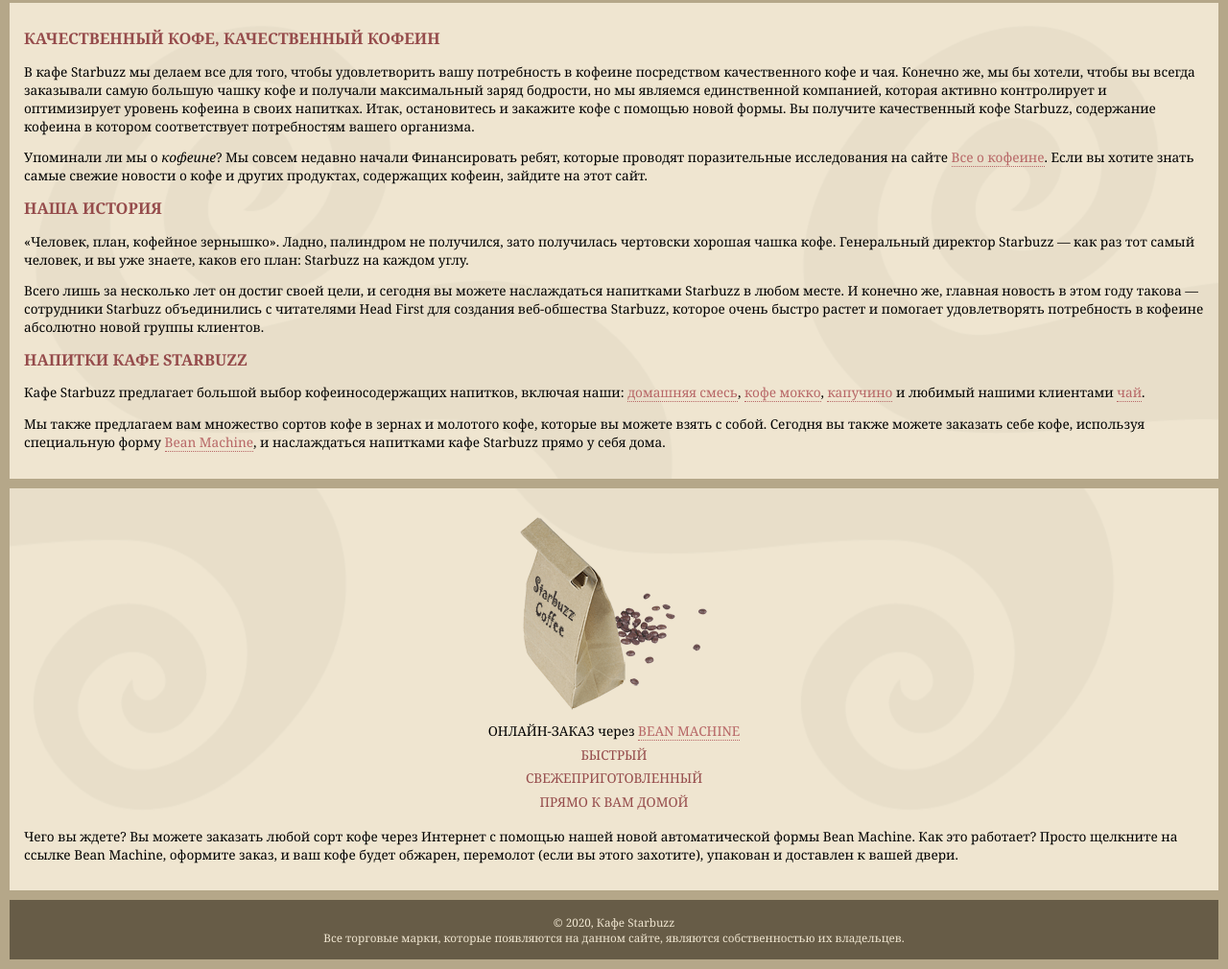
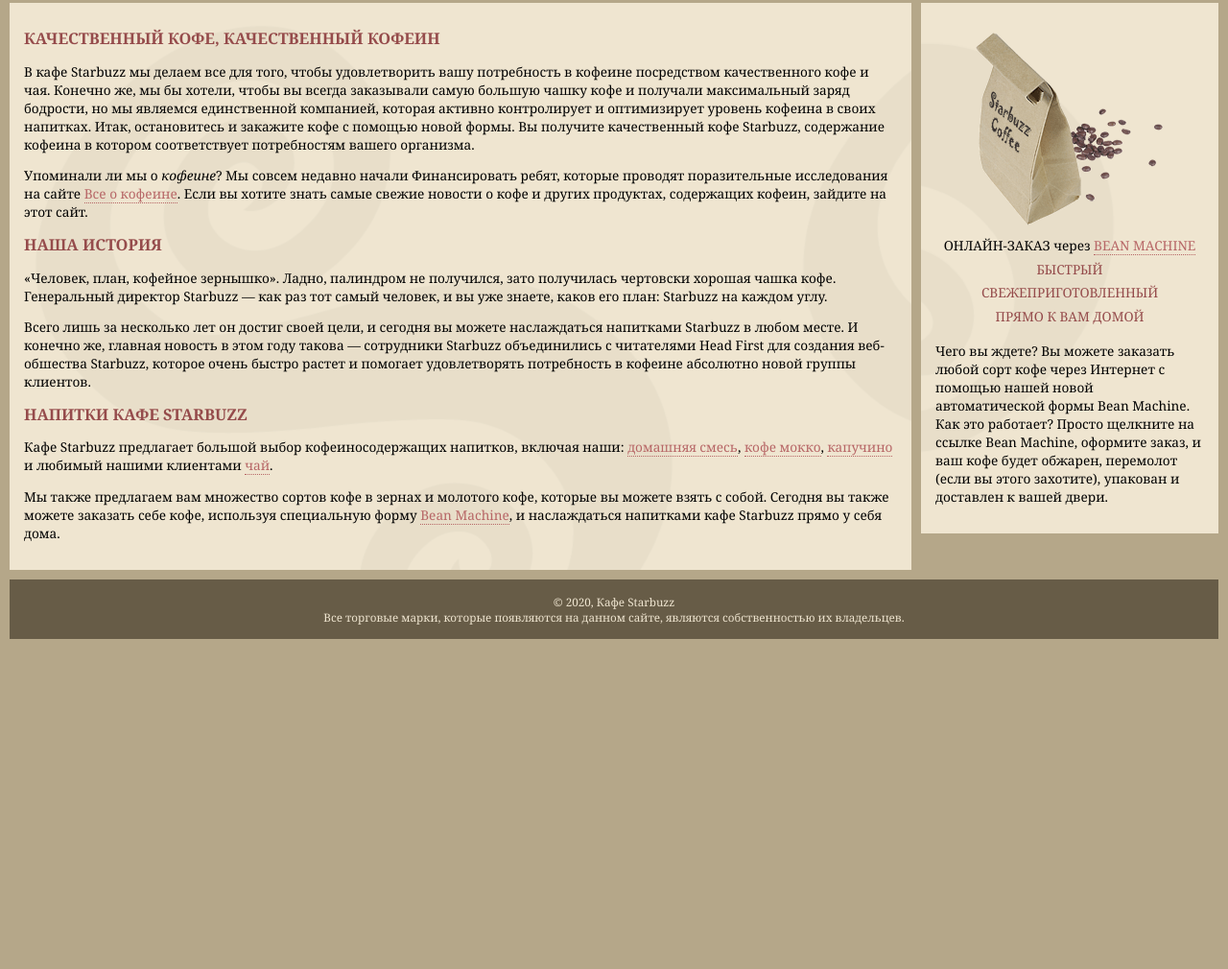
Before and after one commit to SUN4EZ/starbuzz_cafe, a plain HTML site: page index.html in a window 1280 px wide. Shown: the part 125-1135 px from the top of the page at 96% size. After the commit the page ends 801 px from the top, so only its background shows below. Drawn offline with Linux system fonts and the light colour scheme.

Commit message:
modify footer

```diff
--- a/index.html
+++ b/index.html
@@ -6,9 +6,31 @@
 	<link type="text/css" rel="stylesheet" href="starbuzz.css"/>
 </head>
 <body>
+
 	<div id="header">
 		<img src="images/header.gif" alt="Изображение для верхнего колонтитула кафе Starbuzz"/>
 	</div>
+
+<div id="sidebar">
+	<p class="beanheading">
+		<img src="images/bag.gif" alt=" Пакетик Bean Machine"/>
+		<br/>
+		ОНЛАЙН-ЗАКАЗ через
+		<a href="form.html">BEAN MACHINE</a>
+		<br/>
+		<span class="slogan">
+			БЫСТРЫЙ <br/>
+			СВЕЖЕПРИГОТОВЛЕННЫЙ <br/>
+			ПРЯМО К ВАМ ДОМОЙ <br/>
+		</span>
+	</p>
+	<p>
+		Чего вы ждете? Вы можете заказать любой сорт кофе через Интернет с помощью нашей
+		новой автоматической формы Bean Machine. Как это работает? Просто щелкните на ссылке
+		Bean Machine, оформите заказ, и ваш кофе будет обжарен, перемолот (если вы этого
+		захотите), упакован и доставлен к вашей двери.
+	</p>
+</div>
 
 <div id="main">
 	<h1>КАЧЕСТВЕННЫЙ КОФЕ, КАЧЕСТВЕННЫЙ КОФЕИН</h1>
@@ -56,27 +78,6 @@
 	</p>
 </div>
 
-<div id="sidebar">
-	<p class="beanheading">
-		<img src="images/bag.gif" alt=" Пакетик Bean Machine"/>
-		<br/>
-		ОНЛАЙН-ЗАКАЗ через
-		<a href="form.html">BEAN MACHINE</a>
-		<br/>
-		<span class="slogan">
-			БЫСТРЫЙ <br/>
-			СВЕЖЕПРИГОТОВЛЕННЫЙ <br/>
-			ПРЯМО К ВАМ ДОМОЙ <br/>
-		</span>
-	</p>
-	<p>
-		Чего вы ждете? Вы можете заказать любой сорт кофе через Интернет с помощью нашей
-		новой автоматической формы Bean Machine. Как это работает? Просто щелкните на ссылке
-		Bean Machine, оформите заказ, и ваш кофе будет обжарен, перемолот (если вы этого
-		захотите), упакован и доставлен к вашей двери.
-	</p>
-</div>
-
 <div id="footer">
 	&copy; 2020, Кафе Starbuzz
 	<br/>
--- a/starbuzz.css
+++ b/starbuzz.css
@@ -15,7 +15,8 @@ body {
 	background: #efe5d0 url(images/background.gif) top left;
 	font-size: 105%;
 	padding: 15px;
-	margin: 0px 10px 10px 10px;
+	margin: 10px;
+	margin: 0px 330px 10px 10px;
 }
 
 #sidebar {
@@ -23,6 +24,8 @@ body {
 	font-size: 105%;
 	padding: 15px;
 	margin: 0px 10px 10px 10px;
+	width: 280px;
+	float: right;
 }
 
 #footer {
@@ -32,6 +35,7 @@ body {
 	padding: 15px;
 	margin: 10px;
 	font-size: 90%;
+	clear: right;
 }
 
 h1 {
```
Also changed, not shown: mission.html (deleted, +0 -23 lines).
